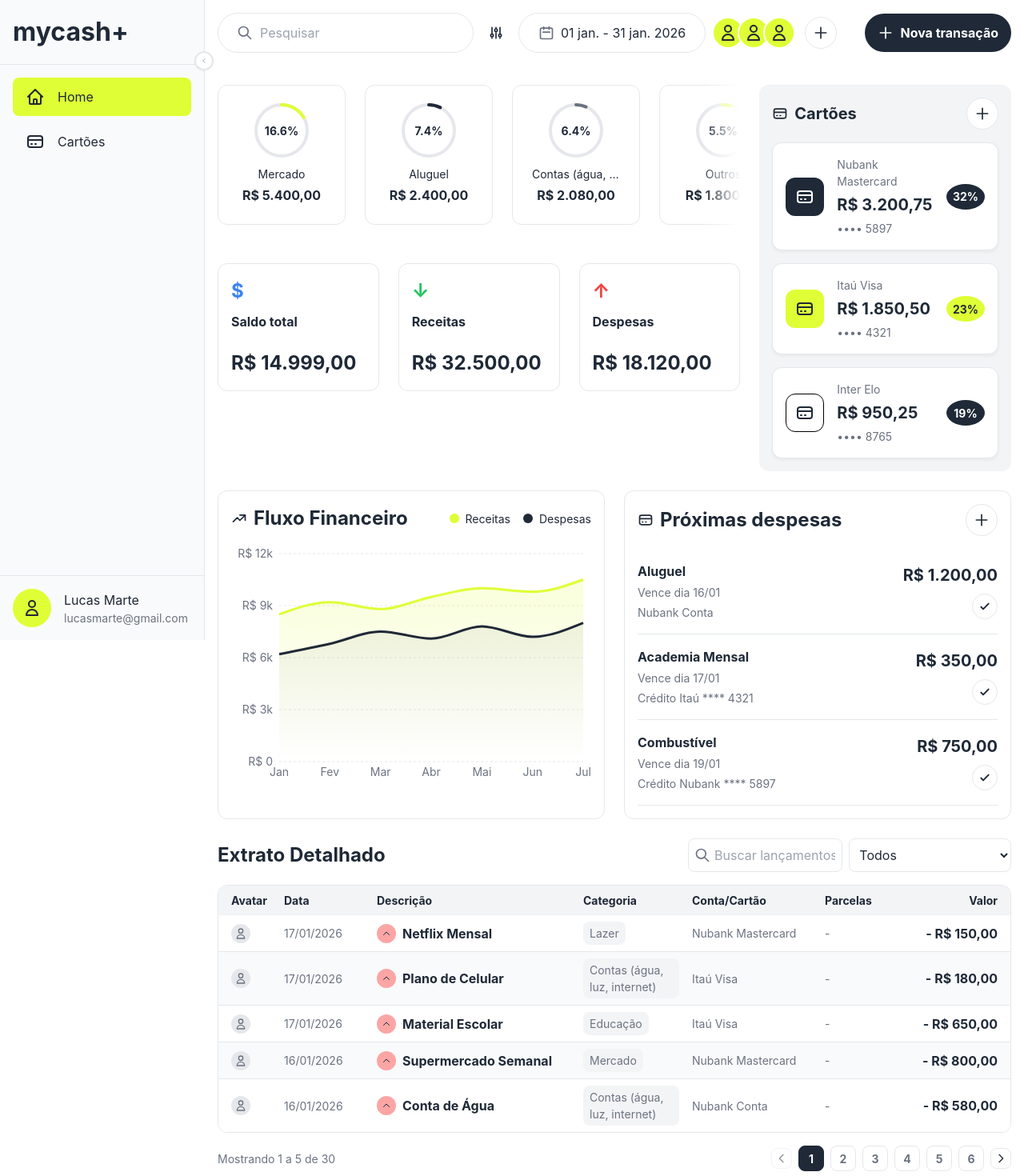
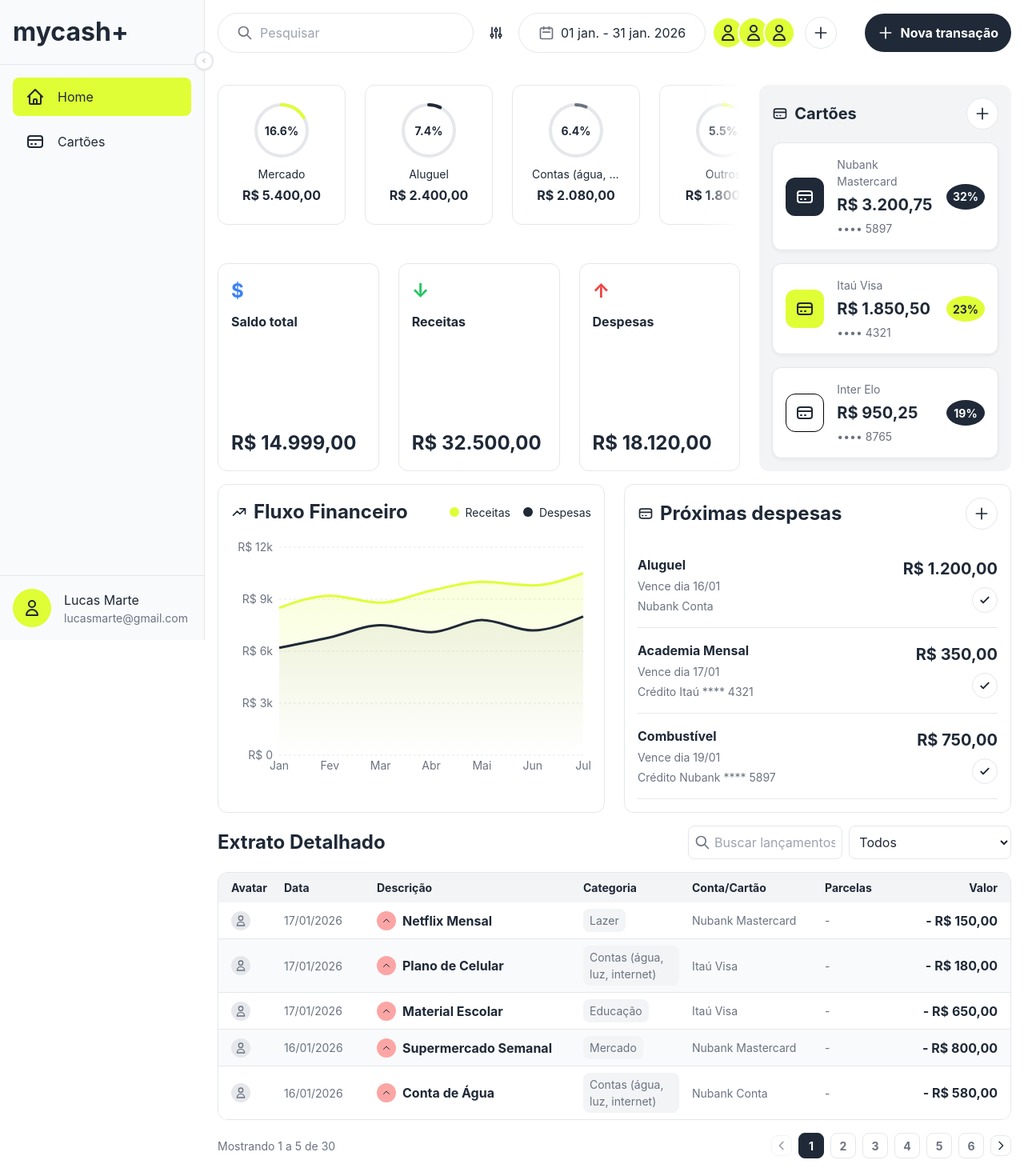
Before and after one commit to fehmoretti/dashboard-mycash, a React (Vite) app: page / in a window 1280 px wide. Shown: the top 1470 px of the page at 80% size. Built offline with nearby package versions, Linux system fonts and the light colour scheme.

Commit message:
feat: Ajustar layout e espaÃ§amentos do dashboard - cards com altura fill, distÃ¢ncia entre seÃ§Ãµes de 16px e organizaÃ§Ã£o conforme Figma

```diff
--- a/src/App.tsx
+++ b/src/App.tsx
@@ -32,37 +32,40 @@ const Dashboard = () => {
         className="grid grid-cols-1 lg:grid-cols-3 gap-4 items-stretch"
         style={{
           gap: 'var(--spacing-card-gap)',
-          marginTop: 'var(--spacing-card-gap)',
+          marginTop: '16px',
+          alignItems: 'stretch',
         }}
       >
         {/* Coluna esquerda (2/3): Carrossel + Cards de Resumo */}
-        <div className="lg:col-span-2 flex flex-col" style={{ gap: 'var(--spacing-card-gap)' }}>
+        <div className="lg:col-span-2 flex flex-col h-full" style={{ gap: 'var(--spacing-card-gap)' }}>
           {/* Carrossel de Gastos por Categoria */}
           <ExpensesByCategoryCarousel />
 
           {/* Cards de Resumo Financeiro */}
           <div
-            className="grid grid-cols-1 md:grid-cols-3 gap-4"
+            className="grid grid-cols-1 md:grid-cols-3 gap-4 items-stretch flex-1"
             style={{
               gap: 'var(--spacing-card-gap)',
+              alignItems: 'stretch',
+              flex: 1,
             }}
           >
             {/* Todos os cards têm o mesmo tamanho (fill) */}
-            <div>
+            <div className="flex h-full">
               <BalanceCard />
             </div>
-            <div>
+            <div className="flex h-full">
               <IncomeCard />
             </div>
-            <div>
+            <div className="flex h-full">
               <ExpenseCard />
             </div>
           </div>
         </div>
 
         {/* Coluna direita (1/3): Widget de Cartões */}
-        <div className="lg:col-span-1 flex">
-          <div className="flex-1">
+        <div className="lg:col-span-1 flex h-full">
+          <div className="flex-1 w-full h-full">
             <CreditCardsWidget />
           </div>
         </div>
@@ -73,7 +76,7 @@ const Dashboard = () => {
         className="grid grid-cols-1 lg:grid-cols-2 gap-4"
         style={{
           gap: 'var(--spacing-card-gap)',
-          marginTop: 'var(--spacing-card-gap)',
+          marginTop: '16px',
         }}
       >
         <FinancialFlowChart />
@@ -81,7 +84,9 @@ const Dashboard = () => {
       </div>
 
       {/* Linha 4: Tabela de Transações */}
-      <TransactionsTable />
+      <div style={{ marginTop: '16px' }}>
+        <TransactionsTable />
+      </div>
     </div>
   )
 }
--- a/src/components/dashboard/BalanceCard/BalanceCard.tsx
+++ b/src/components/dashboard/BalanceCard/BalanceCard.tsx
@@ -16,7 +16,8 @@ const BalanceCard = () => {
         borderStyle: 'solid',
         borderColor: 'var(--color-border)',
         padding: 'var(--spacing-container-padding)',
-        minHeight: '160px',
+        height: '100%',
+        width: '100%',
         display: 'flex',
         flexDirection: 'column',
         justifyContent: 'space-between',
--- a/src/components/dashboard/ExpenseCard/ExpenseCard.tsx
+++ b/src/components/dashboard/ExpenseCard/ExpenseCard.tsx
@@ -16,7 +16,8 @@ const ExpenseCard = () => {
         borderStyle: 'solid',
         borderColor: 'var(--color-border)',
         padding: 'var(--spacing-container-padding)',
-        minHeight: '160px',
+        height: '100%',
+        width: '100%',
         display: 'flex',
         flexDirection: 'column',
         justifyContent: 'space-between',
--- a/src/components/dashboard/IncomeCard/IncomeCard.tsx
+++ b/src/components/dashboard/IncomeCard/IncomeCard.tsx
@@ -16,7 +16,8 @@ const IncomeCard = () => {
         borderStyle: 'solid',
         borderColor: 'var(--color-border)',
         padding: 'var(--spacing-container-padding)',
-        minHeight: '160px',
+        height: '100%',
+        width: '100%',
         display: 'flex',
         flexDirection: 'column',
         justifyContent: 'space-between',
--- a/src/components/dashboard/TransactionsTable/TransactionsTable.tsx
+++ b/src/components/dashboard/TransactionsTable/TransactionsTable.tsx
@@ -135,7 +135,7 @@ const TransactionsTable = () => {
   }
 
   return (
-    <div ref={tableRef} style={{ marginTop: 'var(--spacing-card-gap)' }}>
+    <div ref={tableRef} style={{ marginTop: '16px' }}>
       {/* Header com título e controles */}
       <div
         className="flex flex-col md:flex-row md:items-center md:justify-between mb-4 gap-4"
```
